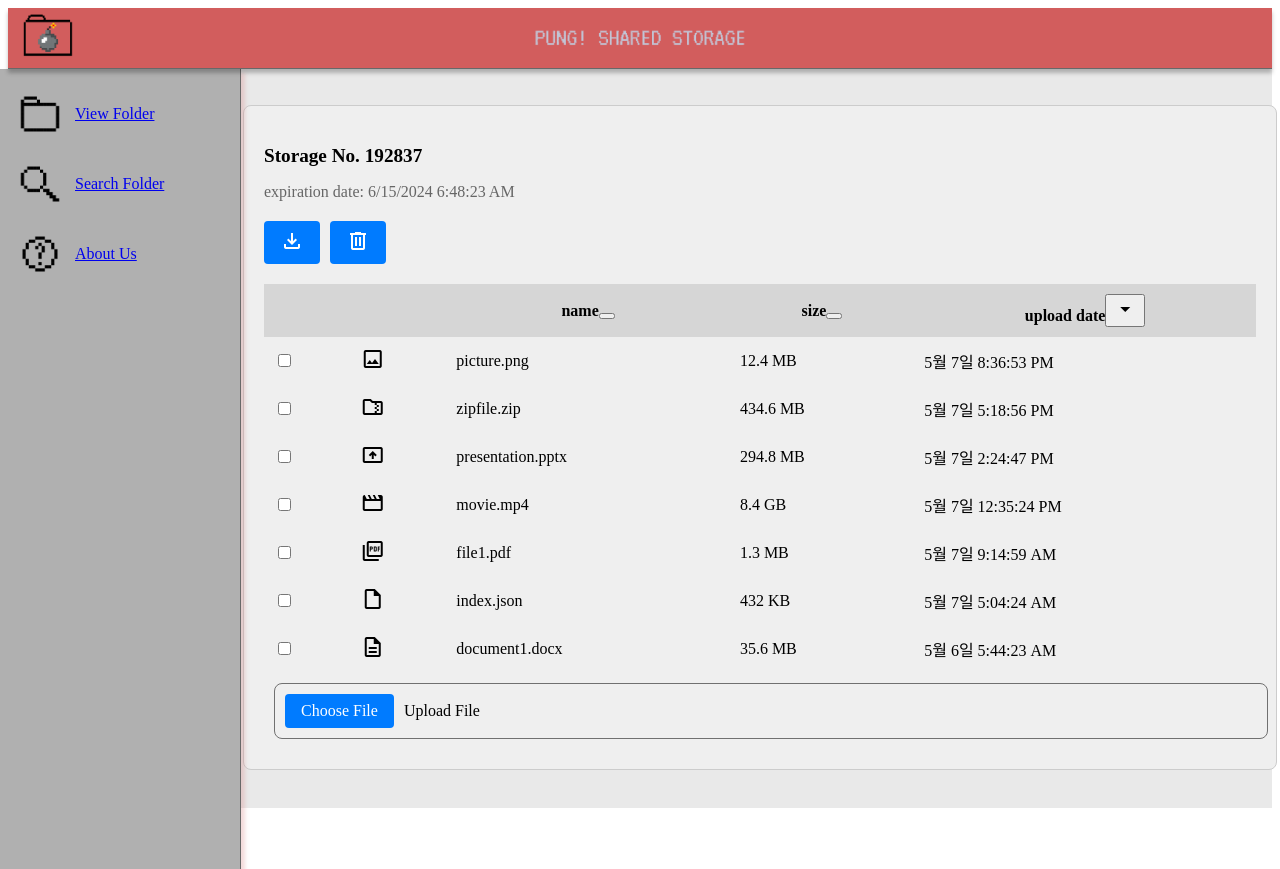
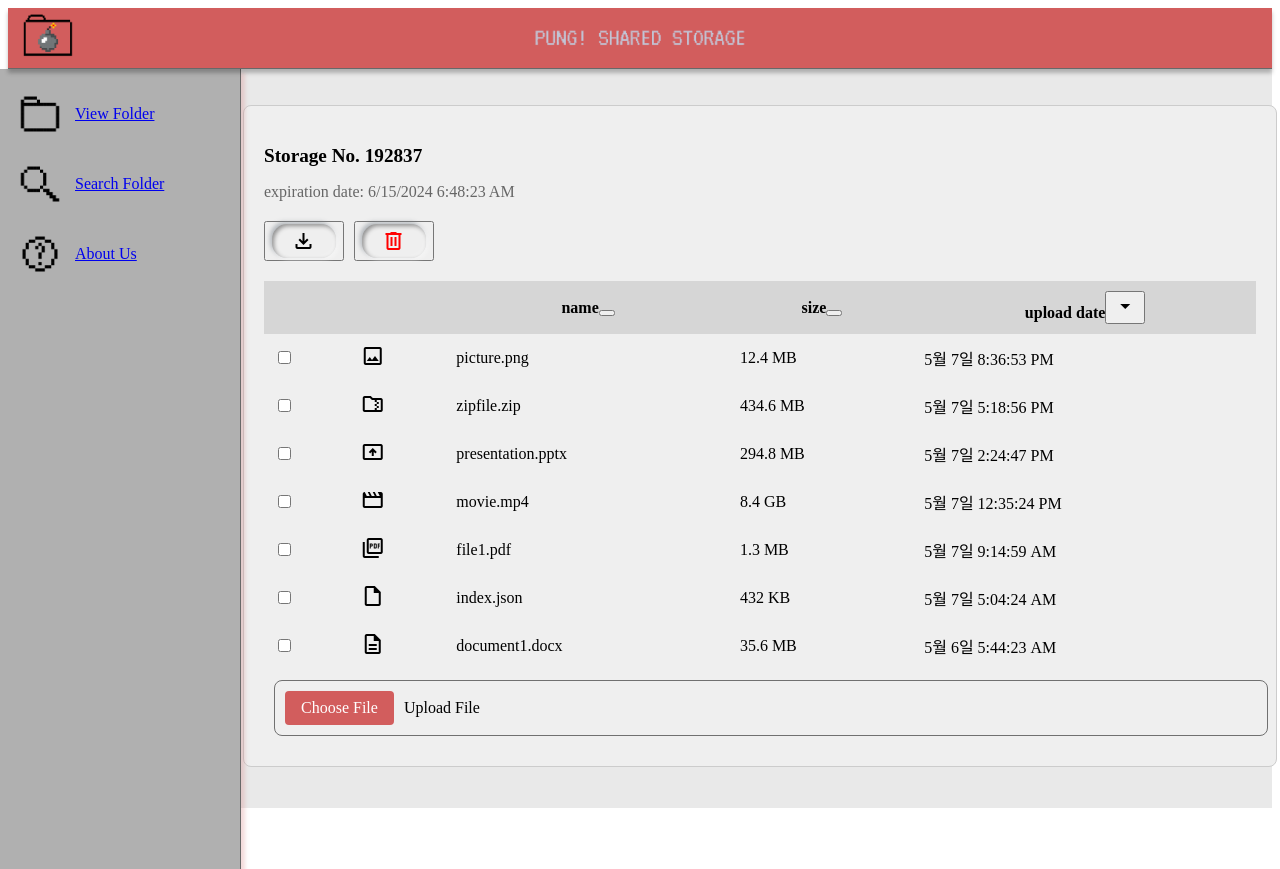
Before and after one commit to PungBox/pungbox-frontend, a React (Vite) app: page /view in a window 1280 px wide. Built offline with nearby package versions, Linux system fonts and the light colour scheme.

Commit message:
Home upload update & view module update

```diff
--- a/src/components/Layout/Layout.tsx
+++ b/src/components/Layout/Layout.tsx
@@ -14,9 +14,7 @@ const Layout = ({children }: {
 
   return (
     <div className={styles.layout}>
-      {/* Sidebar의 상태와 toggleSidebar 함수를 TopBar 컴포넌트로 props로 전달 */}
       <TopBar toggleSidebar={toggleSidebar} />
-      {/* Sidebar의 상태와 toggleSidebar 함수를 Sidebar 컴포넌트로 props로 전달 */}
       <Sidebar sidebarOpen={sidebarOpen} toggleSidebar={toggleSidebar} />
       <div className={`${styles.main} ${sidebarOpen ? styles.withsidebar : ''}`}>
         {/* Main content */}
--- /dev/null
+++ b/src/components/Module/Expired.module.css
@@ -0,0 +1 @@
+/* 업데이트 예정 */
--- a/src/components/Module/Layout.module.css
+++ b/src/components/Module/Layout.module.css
@@ -17,12 +17,10 @@
 
 .withsidebar {
   margin-left: 240px;
-  height: 100% auto;
 }
 
 @media (max-width: 768px) {
   .withsidebar {
     margin-left: 60px;
-    height: 100% auto;
   }
 }
--- a/src/components/Module/Register.module.css
+++ b/src/components/Module/Register.module.css
@@ -74,6 +74,7 @@
   border-radius: 8px;
   margin-bottom: 20px;
   background-color: #f8f7f7;
+  overflow: auto;
 }
 
 .title {
--- a/src/components/Module/Sidebar.module.css
+++ b/src/components/Module/Sidebar.module.css
@@ -17,7 +17,7 @@
 
 .overlay {
   position: fixed;
-  top: 0;
+  top: 60px;
   left: 0;
   width: 100%;
   height: 100%;
--- a/src/components/Module/View.module.css
+++ b/src/components/Module/View.module.css
@@ -1,5 +1,5 @@
 .view_panel {
-  min-width: 360px;
+  min-width: 300px;
   width: 100%;
   margin: 20px;
   padding: 20px;
@@ -25,20 +25,81 @@
 
 .button_container {
   margin-bottom: 20px;
+  display: flex;
 }
 
-.action_button {
-  margin-right: 10px;
-  padding: 8px 16px;
-  background-color: #007bff;
-  color: white;
-  border: none;
-  border-radius: 4px;
-  cursor: pointer;
+.delete_button {
+  position: relative;
+  top: 0;
+  left: 0;
+  width: 80px;
+  height: 40px;
+  margin: 0;
+  display: flex;
+  justify-content: center;
+  align-items: center;
+  margin-right: 20px;
 }
 
-.action_button:hover {
-  background-color: #0056b3;
+.delete_button span {
+  width: 100%;
+  height: 100%;
+  display: flex;
+  justify-content: center;
+  align-items: center;
+  background: none;
+  box-shadow: 2px 2px 4px 0 rgba(255,255,255,.5),
+              -2px -2px 4px 0 rgba(116, 125, 136, .5),
+    inset -2px -2px 4px 0 rgba(255,255,255,.2),
+    inset 2px 2px 4px 0 rgba(0, 0, 0, .4);
+  border-radius: 15px;
+  letter-spacing: 1px;
+  color: #ff0000;
+  z-index: 1;
+  transition: .6s;
+}
+
+.delete_button:hover span {
+  letter-spacing: 4px;
+  color: #fff;
+  background: #ff0000;
+}
+
+.download_button {
+  position: relative;
+  top: 0;
+  left: 0;
+  width: 80px;
+  height: 40px;
+  margin: 0;
+  display: flex;
+  justify-content: center;
+  align-items: center;
+  margin-right: 10px;
+}
+
+.download_button span {
+  width: 100%;
+  height: 100%;
+  display: flex;
+  justify-content: center;
+  align-items: center;
+  background: none;
+  box-shadow: 2px 2px 4px 0 rgba(255,255,255,.5),
+              -2px -2px 4px 0 rgba(116, 125, 136, .5),
+    inset -2px -2px 4px 0 rgba(255,255,255,.2),
+    inset 2px 2px 4px 0 rgba(0, 0, 0, .4);
+  border-radius: 15px;
+  letter-spacing: 1px;
+  color: #000000;
+  z-index: 1;
+  transition: .6s;
+}
+
+.download_button:hover span {
+  letter-spacing: 4px;
+  color: #fff;
+  background: #555555;
 }
 
 .file_list_table {
@@ -74,7 +135,7 @@
   content: 'Choose File';
   display: inline-block;
   padding: 8px 16px;
-  background-color: #007bff;
+  background-color: #d25d5d;
   color: white;
   border-radius: 4px;
   cursor: pointer;
@@ -82,14 +143,14 @@
 }
 
 .file_upload_label:hover::before {
-  background-color: #0056b3;
+  background-color: #a34747;
 }
 
 @media screen and (max-width: 480px) {
-  /* .file_list_table th:nth-child(2),
-  .file_list_table td:nth-child(2), */
+  .file_list_table th:nth-child(2),
+  .file_list_table td:nth-child(2),
   .file_list_table th:nth-child(5),
   .file_list_table td:nth-child(5) {
-    display: none; /* name과 size 정보 숨기기 */
+    display: none; /* name과 file size 정보 숨기기 */
   }
 }
--- a/src/components/Pages/Expired.tsx
+++ b/src/components/Pages/Expired.tsx
@@ -2,7 +2,10 @@ import React from 'react'
 
 const Expired = () => {
   return (
-    <div>Expired</div>
+    <div>
+      <img src="/src/assets/images/icon-cloud-connection.png" alt="storage expired" />
+      <p>스토리지 만료됨</p>
+    </div>
   )
 }
 
--- a/src/components/Pages/authenticate/Authenticate.tsx
+++ b/src/components/Pages/authenticate/Authenticate.tsx
@@ -12,7 +12,7 @@ const Authenticate = () => {
   }
 
   return (
-    <div className="auth-panel">
+    <div className={styles.authPanel}>
       <form method="POST" onSubmit={(e) => submit(e)}>
       <span className="font-bold">Access Code:</span>
         <label htmlFor="access_code" className={styles.label}>
--- a/src/components/Pages/authenticate/util/accessCodeInput.tsx
+++ b/src/components/Pages/authenticate/util/accessCodeInput.tsx
@@ -1,5 +1,6 @@
 import React, { useMemo, useRef } from 'react';
 import { authConfig as config } from '../../../../utils/config';
+import styles from '/src/components/Module/Authenticate.module.css';
 
 function allowOnlyOneLastCharacterInInputField(target: HTMLInputElement) {
   if (target.value.length > 1) {
@@ -51,7 +52,7 @@ const useAccessCodeInput = () => {
     <input
       key={i}
       ref={(elem) => (inputsRef.current[i] = elem)}
-      type="number"
+      type="text"
       id={`digit${i}`}
       name={`digit${i}`}
       min="0"
@@ -59,6 +60,7 @@ const useAccessCodeInput = () => {
       onKeyUp={(e) => handleDigitInput(e, i)}
       required
       autoFocus={(i === 0)}
+      className={styles.inputcode}
     />), []);
 
   return { inputsRef, undoDigitInput, accessCodeInput };
--- a/src/components/Pages/home/Home.tsx
+++ b/src/components/Pages/home/Home.tsx
@@ -1,4 +1,3 @@
-// Home.tsx
 import React, {
   ChangeEvent,
   useState,
@@ -89,6 +88,14 @@ const Home = () => {
     setShowFiles(!showFiles);
   };
 
+  const handleUpload = async () => {
+    if (files.length > 0) {
+      window.location.href = '/register'; // 파일이 있으면 "/register"로 이동
+    } else {
+      alert('Please upload at least one file.'); // 파일이 없으면 경고창 표시
+    }
+  }
+
   const { dragRef } = useDragAndDrop(
     handleDragStart,
     handleDragOver,
@@ -143,10 +150,9 @@ const Home = () => {
       </div>
 
       <div style={{ textAlign: 'center' }}>
-        <Link to="/register">
-        <button className={styles.uploadbutton} >UPLOAD FILE</button>
-          {/* onClick={handleUpload} */}
-        </Link>
+        <button className={styles.uploadbutton} onClick={handleUpload}>
+          UPLOAD FILE
+        </button>
       </div>
     </div>
   );
--- a/src/components/Pages/view/View.tsx
+++ b/src/components/Pages/view/View.tsx
@@ -47,10 +47,10 @@ const View = () => {
         <p className={styles.expiration_date}>expiration date: {expirationDate}</p>
       </div>
       <div className={styles.button_container}>
-        <button className={styles.action_button} onClick={() => downloadFiles(getSelectedFileUrls(fileDescriptions))}>
+        <button className={styles.download_button} onClick={() => downloadFiles(getSelectedFileUrls(fileDescriptions))}>
           <span className="material-symbols-outlined">Download</span>
         </button>
-        <button className={styles.action_button} onClick={() => deleteFiles(getSelectedFileIds())}>
+        <button className={styles.delete_button} onClick={() => deleteFiles(getSelectedFileIds())}>
           <span className="material-symbols-outlined">Delete</span>
         </button>
       </div>
```
